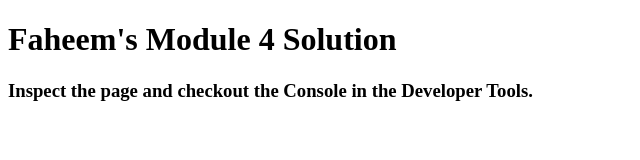
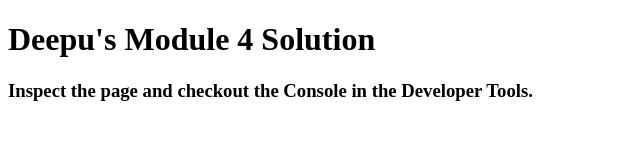
Before and after one commit to deepukr-16/deepukr, a plain HTML site: page module-4-solution/index.html in a window 1280 px wide. Shown: the whole page, without its empty margins (0-640 px from the left). Drawn offline with Linux system fonts and the light colour scheme.

Commit message:
Update index.html

```diff
--- a/module-4-solution/index.html
+++ b/module-4-solution/index.html
@@ -11,7 +11,7 @@
   <script src="script.js"></script>
 </head>
 <body>
-  <h1>Faheem's Module 4 Solution</h1>
+  <h1>Deepu's Module 4 Solution</h1>
   <h3>Inspect the page and checkout the Console in the Developer Tools.</h3>
 </body>
 </html>
```
